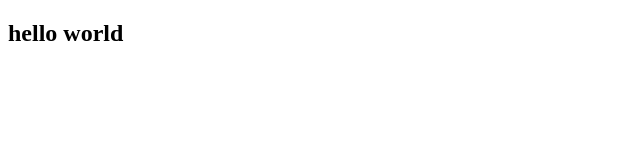
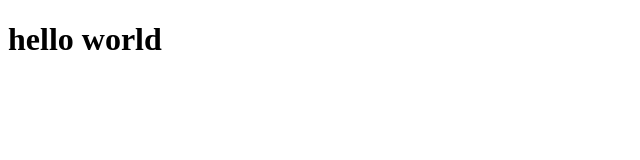
Before and after one commit to later-zc/git_test_repository, a plain HTML site: page index.html in a window 1280 px wide. Shown: the whole page, without its empty margins (0-640 px from the left). Drawn offline with Linux system fonts and the light colour scheme.

Commit message:
修改了index.html

```diff
--- a/index.html
+++ b/index.html
@@ -8,7 +8,7 @@
 </head>
 <body>
 
- <h2>hello world</h2>
+ <h1>hello world</h1>
 
 </body>
 </html>
```
